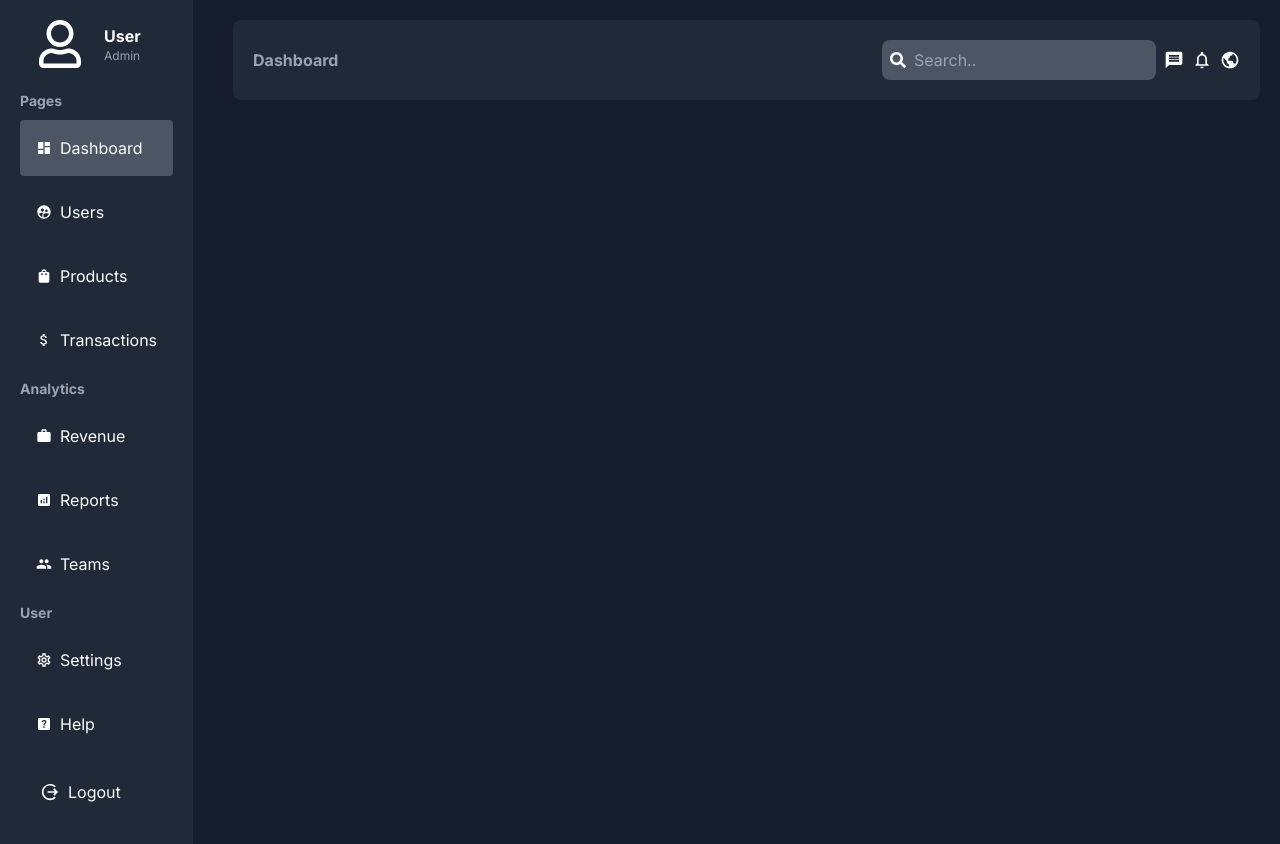
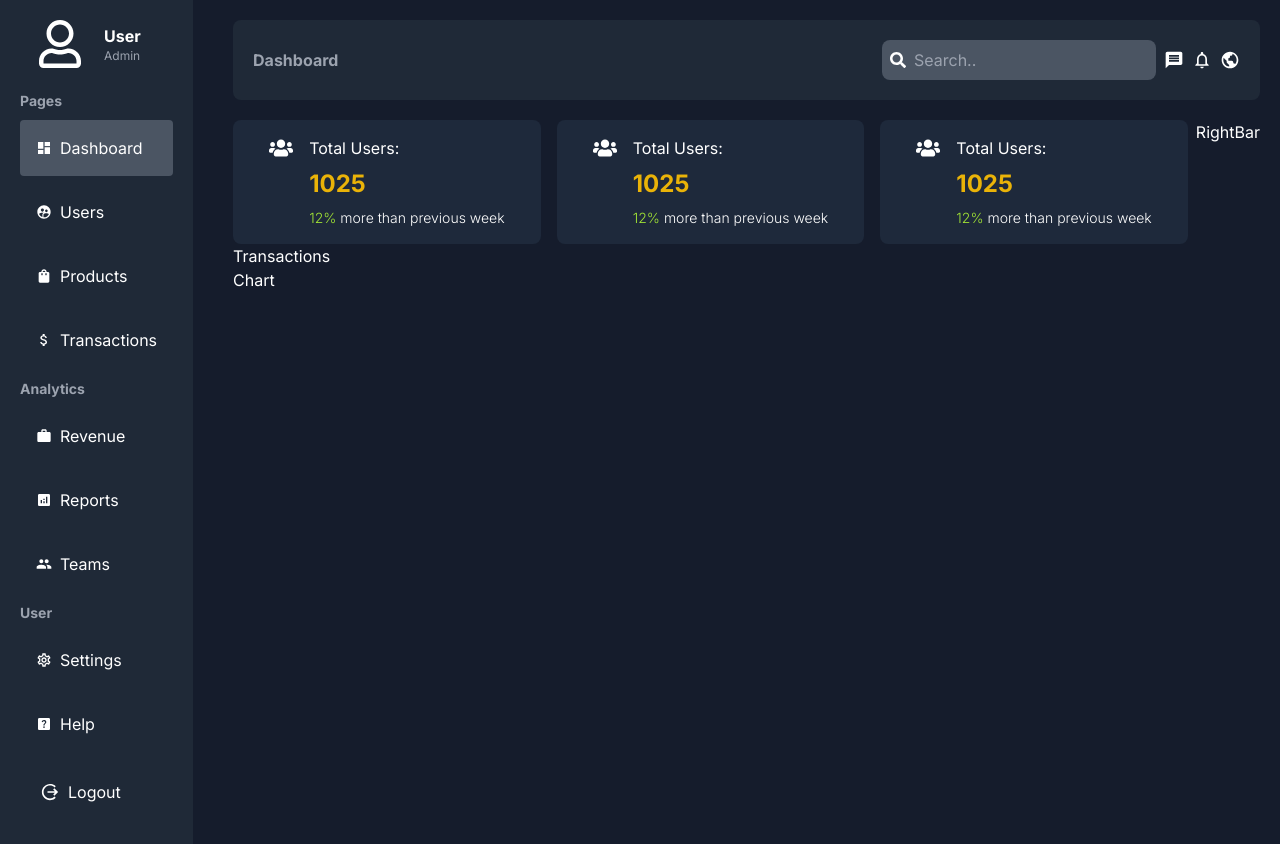
Before and after one commit to nrshakib/next-admin-dashboard, a Next.js app: page /dashboard in a window 1280 px wide. Built offline with nearby package versions, Linux system fonts and the light colour scheme.

Commit message:
Added Summary Cards

```diff
--- a/src/app/dashboard/page.jsx
+++ b/src/app/dashboard/page.jsx
@@ -5,9 +5,9 @@ import Transactions from "@/components/dashboard/transactions/Transactions";
 
 const Dashboard = () => {
   return (
-    <div>
-      <div>
-        <div>
+    <div className="flex gap-2  mt-5">
+      <div className="grow">
+        <div className="flex gap-4 justify-between">
           <Summary />
           <Summary />
           <Summary />
@@ -15,7 +15,7 @@ const Dashboard = () => {
         <Transactions />
         <Chart />
       </div>
-      <div>
+      <div className="">
         <RightBar />
       </div>
     </div>
--- a/src/components/dashboard/chart/Chart.jsx
+++ b/src/components/dashboard/chart/Chart.jsx
@@ -1,5 +1,5 @@
 const Chart = () => {
-  return <div></div>;
+  return <div>Chart</div>;
 };
 
 export default Chart;
--- a/src/components/dashboard/rightbar/RightBar.jsx
+++ b/src/components/dashboard/rightbar/RightBar.jsx
@@ -1,5 +1,5 @@
 const RightBar = () => {
-  return <div></div>;
+  return <div>RightBar</div>;
 };
 
 export default RightBar;
--- a/src/components/dashboard/summary/Summary.jsx
+++ b/src/components/dashboard/summary/Summary.jsx
@@ -1,5 +1,17 @@
+import { FaUsers } from "react-icons/fa";
 const Summary = () => {
-  return <div></div>;
+  return (
+    <div className=" bg-slate-800 p-4 rounded-lg flex gap-4 cursor-pointer w-full justify-center hover:bg-gray-700">
+      <FaUsers size={24} />
+      <div className="flex flex-col gap-2">
+        <p>Total Users:</p>
+        <p className="text-2xl font-bold text-yellow-500">1025</p>
+        <span className="text-sm font-light">
+          <span className="text-lime-400">12%</span> more than previous week
+        </span>
+      </div>
+    </div>
+  );
 };
 
 export default Summary;
--- a/src/components/dashboard/transactions/Transactions.jsx
+++ b/src/components/dashboard/transactions/Transactions.jsx
@@ -1,5 +1,5 @@
 const Transactions = () => {
-  return <div></div>;
+  return <div>Transactions</div>;
 };
 
 export default Transactions;
```
